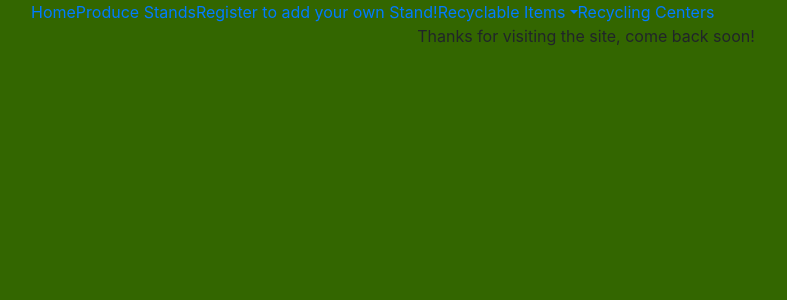
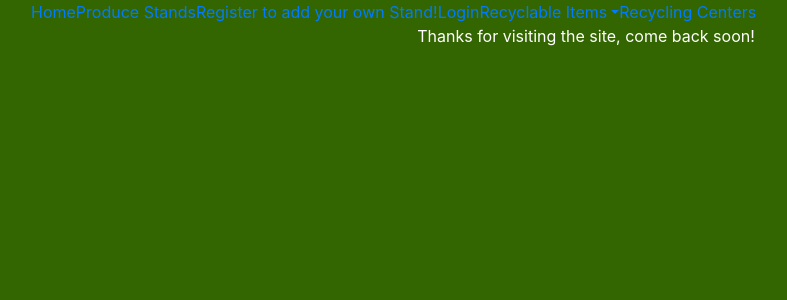
Before and after one commit to Roylaffman/env_hall, a Django app: template templates/registration/logout.html in a window 1280 px wide. Shown: the top 300 px of the page, without its empty margins (54-841 px from the left). Run offline with Django 3.2, Linux system fonts and the light colour scheme; the template is opened without the code that fills it, so the values that code supplies are empty; some libraries are stand-ins or nearby versions.

Commit message:
Changed nav bar
Changed the nav bar to be dynamic based on if the user is logged in or not.  added a login/logout option that corresponds to templates as well as a register button.  I also hid the add produce stand link from everyone except logged in users.

```diff
--- a/templates/base.html
+++ b/templates/base.html
@@ -35,6 +35,18 @@
                 {% else %}
                  <li><a href="/accounts/register/">Register to add your own Stand!</a></li>
                 {% endif %}
+
+                {% if user.is_authenticated %}
+                    <li class="pull-right">
+					<a href="/accounts/logout/">Logout</a>
+				    </li>
+
+                {% else %}
+                    <li class="pull-right">
+					<a href="/accounts/login/">Login</a>
+				    </li>
+                {% endif %}
+
 				<li class="dropdown pull-right">
 					 <a href="#" data-toggle="dropdown" class="dropdown-toggle">Recyclable Items<strong class="caret"></strong></a>
 					<ul class="dropdown-menu">
--- a/templates/registration/logout.html
+++ b/templates/registration/logout.html
@@ -3,6 +3,6 @@
 {%  block title %} User Logout {%  endblock %}
 
 {%  block content %}
-        <center><p>Thanks for visiting the site, come back soon!</p></center>
+        <center><p style="color: white">Thanks for visiting the site, come back soon!</p></center>
 
 {%  endblock %}
```
